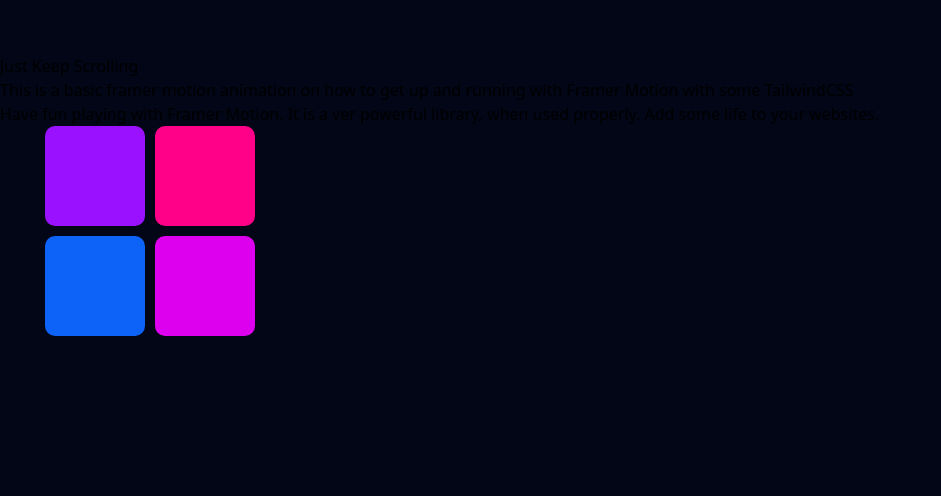
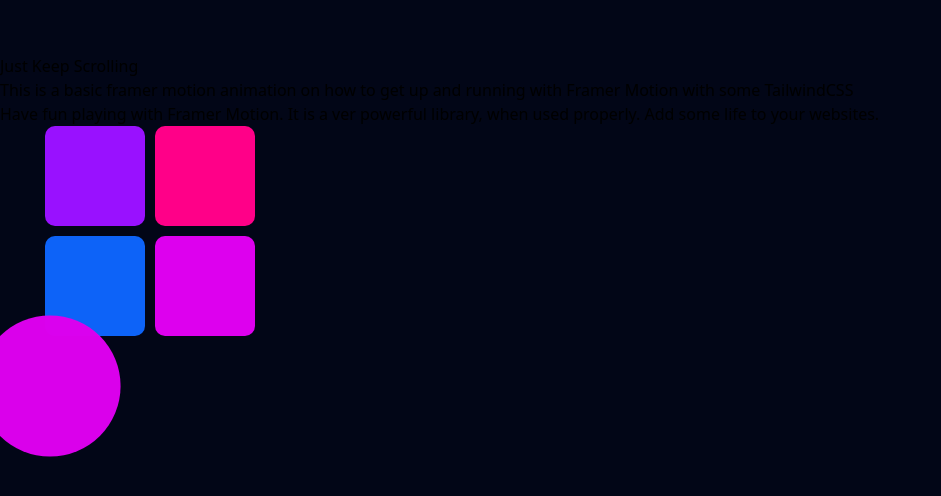
Before and after one commit to Farok-Hossain/basic-animation, a React (Vite) app: page / in a window 1280 px wide. Shown: the part 1250-1746 px from the top of the page, without its empty margins (0-941 px from the left). Built offline with nearby package versions, Linux system fonts and the light colour scheme.

Commit message:
ball bounce added

```diff
--- a/src/App.jsx
+++ b/src/App.jsx
@@ -91,6 +91,13 @@ const item2 = {
   borderRadius: "10px",
 };
 
+const ball = {
+  width: 100,
+  height: 100,
+  borderRadius: "50%",
+  backgroundColor: "#dd00ee",
+};
+
 const App = () => {
   const [order, setOrder] = useState(initialOrder);
   const { scrollYProgress: completionProgress } = useScroll();
@@ -173,7 +180,7 @@ const App = () => {
             />
           </motion.div>
           <motion.div
-            variants={ gridSquareVariants }
+            variants={gridSquareVariants}
             className="bg-slate-800 aspect-square rounded-lg justify-center flex items-center gap-10"
           >
             <motion.button
@@ -206,7 +213,7 @@ const App = () => {
             />
           </motion.div>
           <motion.div
-            variants={ gridSquareVariants }
+            variants={gridSquareVariants}
             className="bg-slate-800 aspect-square rounded-lg justify-center flex items-center gap-10"
           >
             <motion.div className="w-40 aspect-square bg-gray-50/20 rounded-xl">
@@ -217,7 +224,7 @@ const App = () => {
             </motion.div>
           </motion.div>
           <motion.div
-            variants={ gridSquareVariants }
+            variants={gridSquareVariants}
             className="bg-slate-800 aspect-square rounded-lg justify-center flex items-center gap-10"
           >
             <motion.svg
@@ -321,6 +328,16 @@ const App = () => {
           ))}
         </ul>
       </div>
+      <motion.div
+        initial={{ opacity: 0, scale: 0 }}
+        animate={{ opacity: 1, scale: 1 }}
+        transition={{
+          duration: 2,
+          repeat: Infinity,
+          scale: { type: "spring", visualDuration: 2, bounce: 2 },
+        }}
+        style={ball}
+      ></motion.div>
     </div>
   );
 };
```
